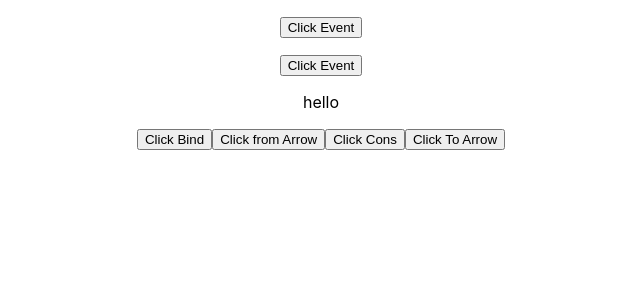
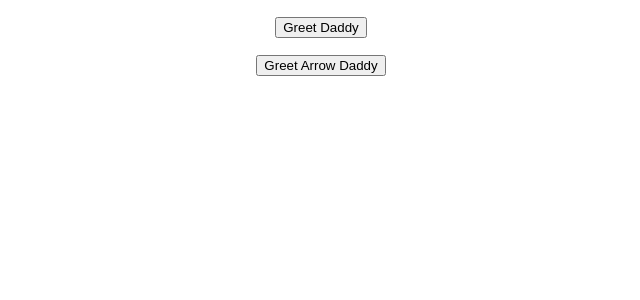
Before and after one commit to Sweet-XS/react-basics-evo, a React (Create React App) app: page / in a window 1280 px wide. Shown: the top 300 px of the page, without its empty margins (319-959 px from the left). Built offline with nearby package versions, Linux system fonts and the light colour scheme.

Commit message:
15 Methods as props

```diff
--- a/src/App.js
+++ b/src/App.js
@@ -11,6 +11,7 @@ import StatyCounter from './components/StatyCounter';
 import EventyHandFunk from './components/EventyHandFunk';
 import EventyHandClassy from './components/EventyHandClassy';
 import EventyBind from './components/EventyBind';
+import ParentComponent from './components/ParentComponent';
 
 function App() {
   return (
@@ -28,10 +29,11 @@ function App() {
       <ProperClassy name = "Peter Parker" heroName = "Spiderman"/>
       <ProperClassy name = "Tony Stark" heroName = "Ironman"/>
       <StatyClassy/>
-      <StatyCounter/>*/}
+      <StatyCounter/>
       <EventyHandFunk/>
       <EventyHandClassy/>
-      <EventyBind/>
+      <EventyBind/>*/}
+      <ParentComponent/>
     </div>
   );
 }
--- /dev/null
+++ b/src/components/ChildComponent.js
@@ -0,0 +1,14 @@
+import React from "react";
+//passing props to parent component
+const ChildComponent = ({ greetHandler }) => (
+  <div>
+    <p>
+      <button onClick={greetHandler}>Greet Daddy</button>
+    </p>
+    <p>
+      <button onClick={() => greetHandler('Vanessa')}>Greet Arrow Daddy</button>
+    </p>
+  </div>
+);
+
+export default ChildComponent;
--- a/src/components/EventyBind.js
+++ b/src/components/EventyBind.js
@@ -14,25 +14,25 @@ class EventyBind extends Component{
     //2nd best
     clickConsHandler(){
         this.setState({
-            message: 'Using Constructor Bind!'
+            message: 'Using Constructor Bind, 2nd best!'
         })
     }
     //it causes performance issues, so avoid
     clickBindHandler(){
         this.setState({
-            message: 'Using Bind!'
+            message: 'Using Bind, avoid this one!'
         })
     }
     //3rd best
     clickArrowHandler(){
         this.setState({
-            message: 'Using Arrow Function from render!'
+            message: 'Using Arrow Function from render, 3rd best!'
         })
     }
     //best
     clickArrowFunkHandler = () => {
         this.setState({
-            message: 'Using Arrow Function!'
+            message: 'Using Arrow Function, this is the best!'
         })
     }
 
--- /dev/null
+++ b/src/components/ParentComponent.js
@@ -0,0 +1,28 @@
+import React, { Component } from "react";
+import ChildComponent from "./ChildComponent";
+
+class ParentComponent extends Component {
+  constructor(props) {
+    super(props);
+    this.state = {
+      parentName: "Daddy",
+    };
+
+    this.greetParent = this.greetParent.bind(this);
+  }
+
+  greetParent(childName) {
+    alert(`Hello ${this.state.parentName} from ${childName}`);
+    console.log("great");
+  }
+
+  render() {
+    return (
+      <div>
+        <ChildComponent greetHandler={this.greetParent} />
+      </div>
+    );
+  }
+}
+
+export default ParentComponent;
```
